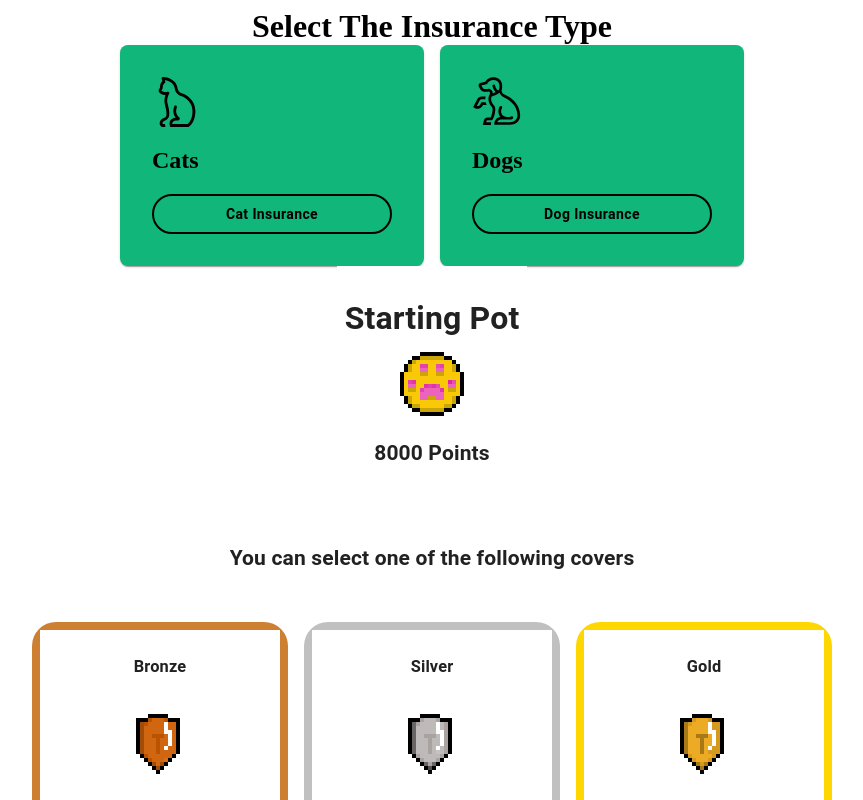
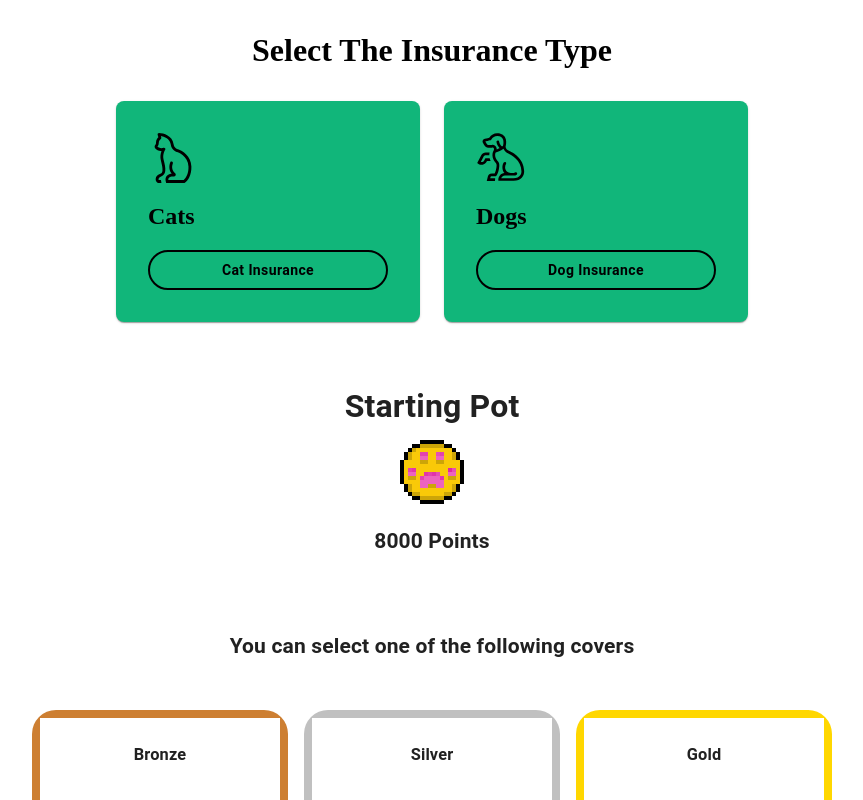
Before and after one commit to GJDteamOne/claw-and-order, a React (Create React App) app: page /starting-pot in a window 1280 px wide. Shown: the top 800 px of the page, without its empty margins (208-1071 px from the left). Built offline with nearby package versions, Linux system fonts and the light colour scheme.

Commit message:
Update CSS to highlight selected cover

```diff
--- a/src/StartingPot.jsx
+++ b/src/StartingPot.jsx
@@ -29,14 +29,15 @@ function StartingPot() {
 
   return (
     <Box sx={{ flexGrow: 1, px: { xs: 2, sm: 4, md: 6 } }}>
-      <Stack spacing={3} alignItems='center'>
-        <h1 sx={{ marginTop: '2rem', marginBottom: '5rem' }}>Select The Insurance Type</h1>
+      <Stack spacing={3} alignItems='center' sx={{ marginBlock: '2rem' }}>
+        <h1>Select The Insurance Type</h1>
       </Stack>
       <Stack
         direction={{ xs: 'column', sm: 'row' }}
-        spacing={2}
-        justifyContent="center"
-        alignItems="center"
+        spacing={3}
+        justifyContent='center'
+        alignItems='center'
+        sx={{ marginBlock: '2rem' }}
       >
         <Card
           petType='cat'
@@ -128,6 +129,9 @@ const BronzeBox = styled(MedalBox)`
   &:hover {
     background-color: #b87333;
   }
+  & > div {
+    background-color: ${({ isSelectedType }) => (isSelectedType ? '#cd7f32' : 'white')};
+  }
 `;
 
 const SilverBox = styled(MedalBox)`
@@ -136,6 +140,9 @@ const SilverBox = styled(MedalBox)`
   border-color: #8f8f8f;
   &:hover {
     background-color: #a9a9a9;
+  }
+  & > div {
+    background-color: ${({ isSelectedType }) => (isSelectedType ? '#c0c0c0' : 'white')};
   }
 `;
 
@@ -146,6 +153,9 @@ const GoldBox = styled(MedalBox)`
   &:hover {
     background-color: #e6c200;
   }
+  & > div {
+    background-color: ${({ isSelectedType }) => (isSelectedType ? '#ffd700' : 'white')};
+  }
 `;
 
 const WarningText = styled(Item)`
```
Also changed, not shown: src/App.css (+0 -16 lines).
